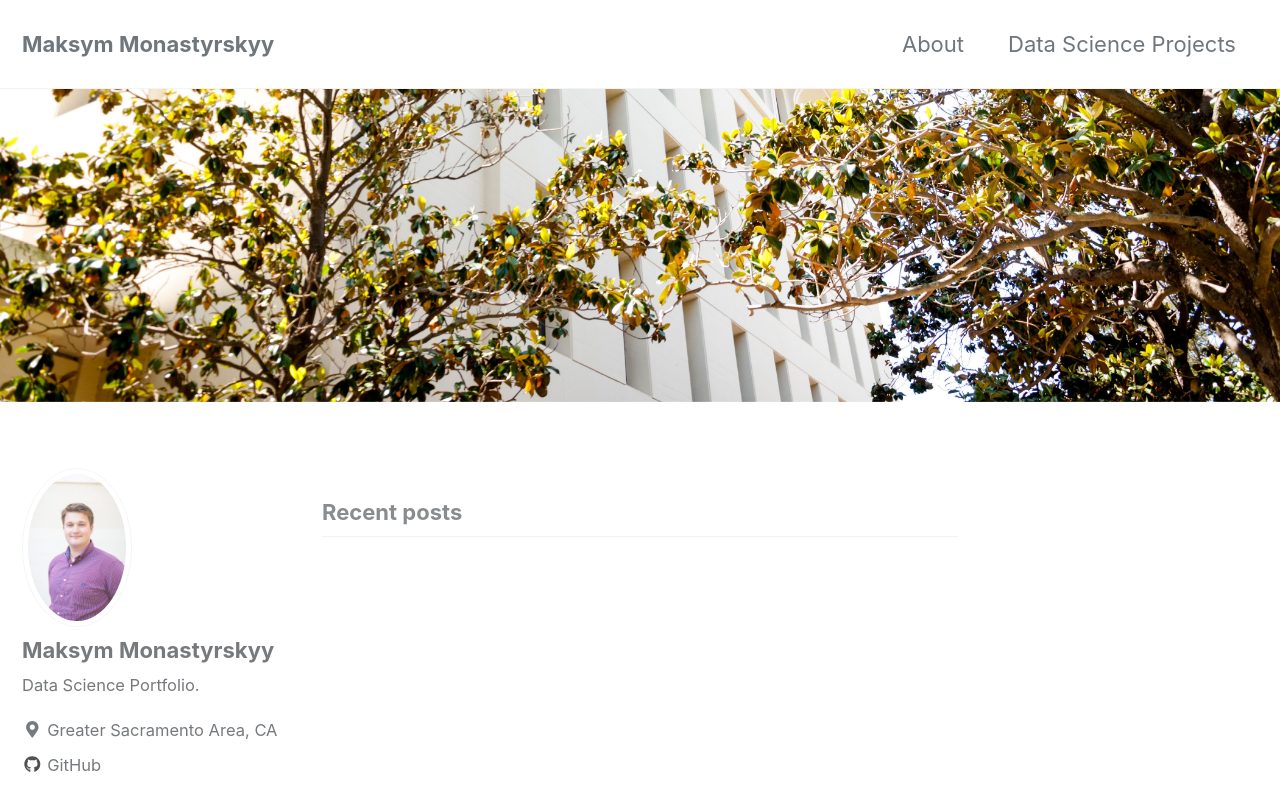
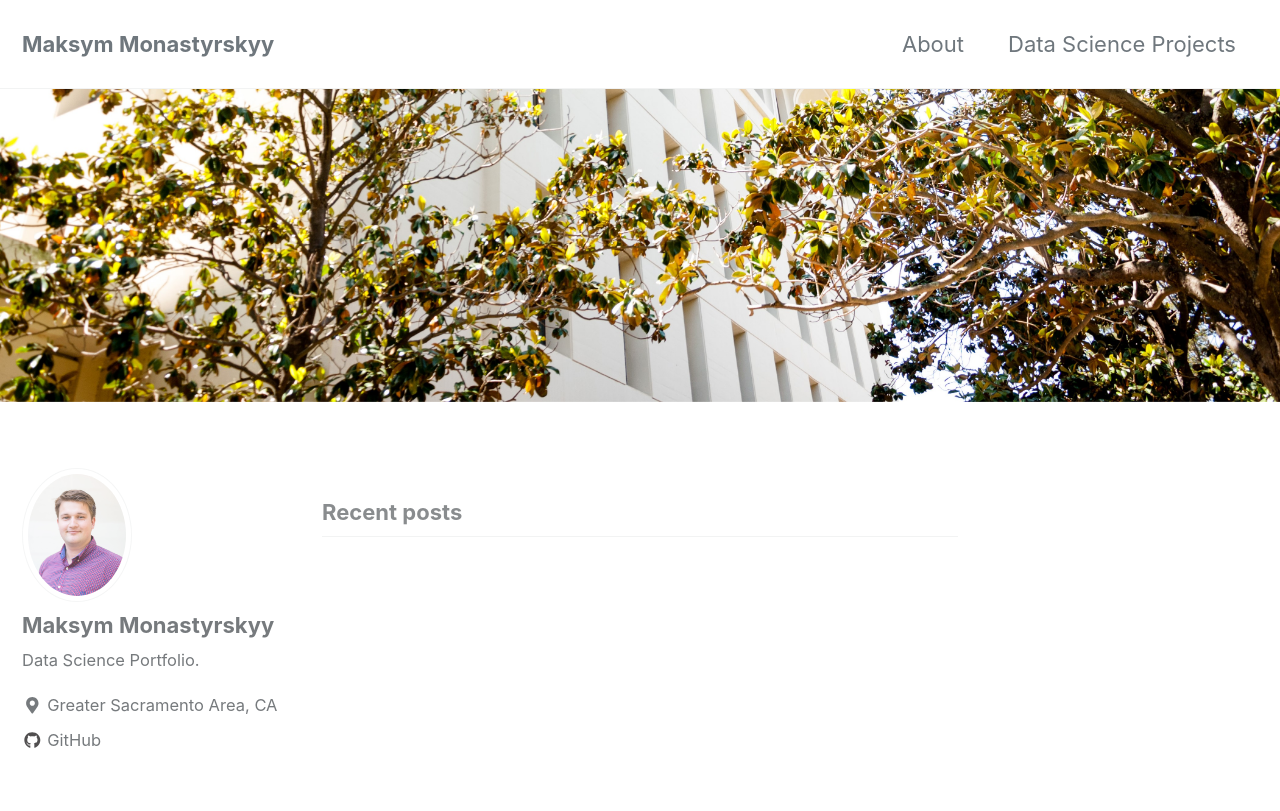
Before and after one commit to monastyrskyy/monastyrskyy.github.io, a Jekyll site: the page built from index.html, in a window 1280 px wide and 900 px high. Shown: the top 811 px of the window. Built offline with Jekyll 4.4.1, drawn with Linux system fonts in a browser that asks for light colours; cached includes are drawn as plain includes; nearby versions of some CDN libraries; the list of posts is cut into pages by our own code.

Commit message:
larger pic

```diff
--- a/_config.yml
+++ b/_config.yml
@@ -107,7 +107,7 @@
 # Site Author
 author:
   name             : "Maksym Monastyrskyy"
-  avatar           : "/images/headshot.jpg" # path of avatar image, e.g. "/assets/images/bio-photo.jpg"
+  avatar           : "/images/headshot_copy.jpg" # path of avatar image, e.g. "/assets/images/bio-photo.jpg"
   bio              : "Data Science Portfolio."
   location         : "Greater Sacramento Area, CA"
   email            :
```
Also changed, not shown: images/headshot_copy.jpg (renamed from images/headshot - Copy.jpg).
